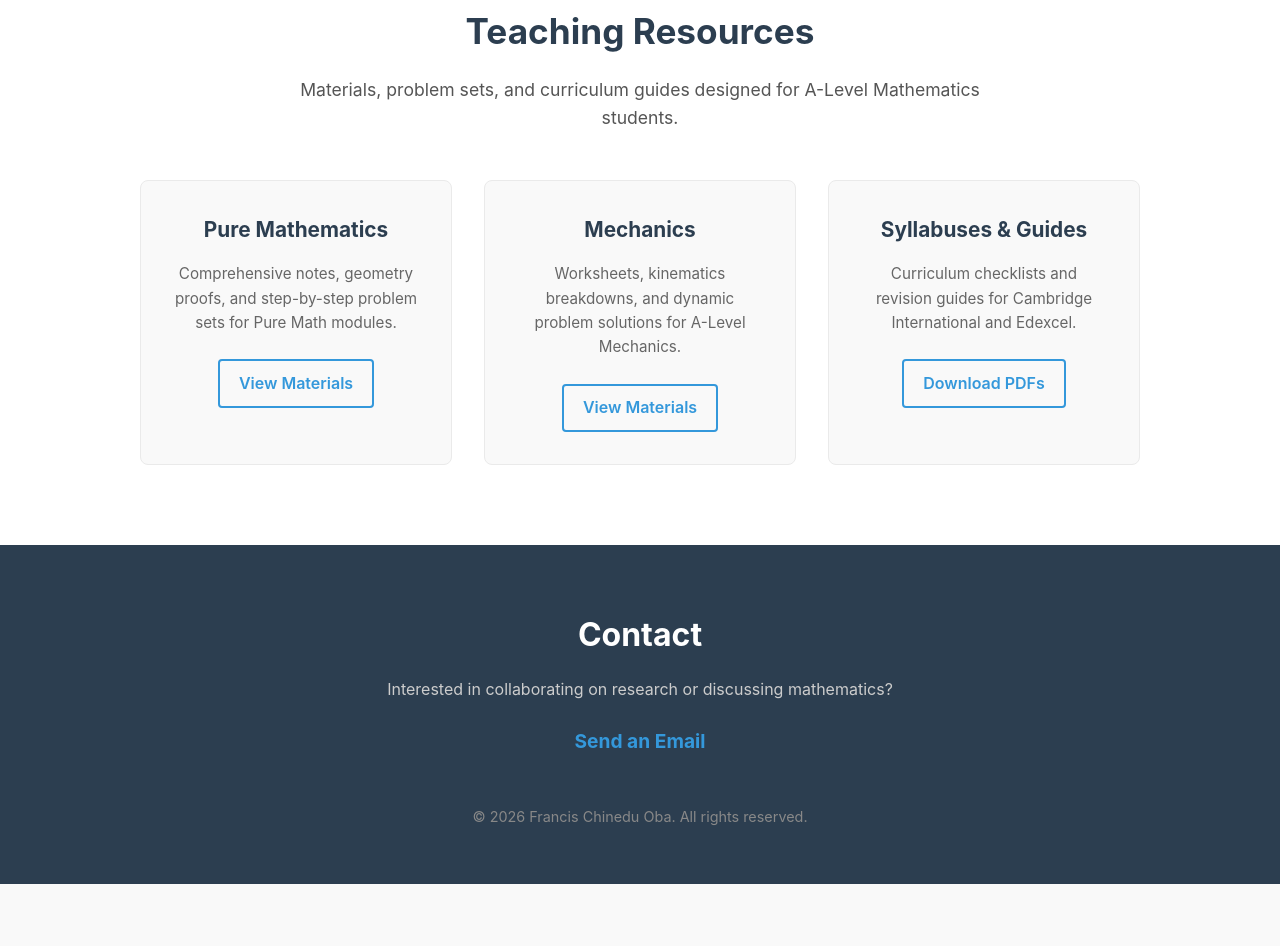
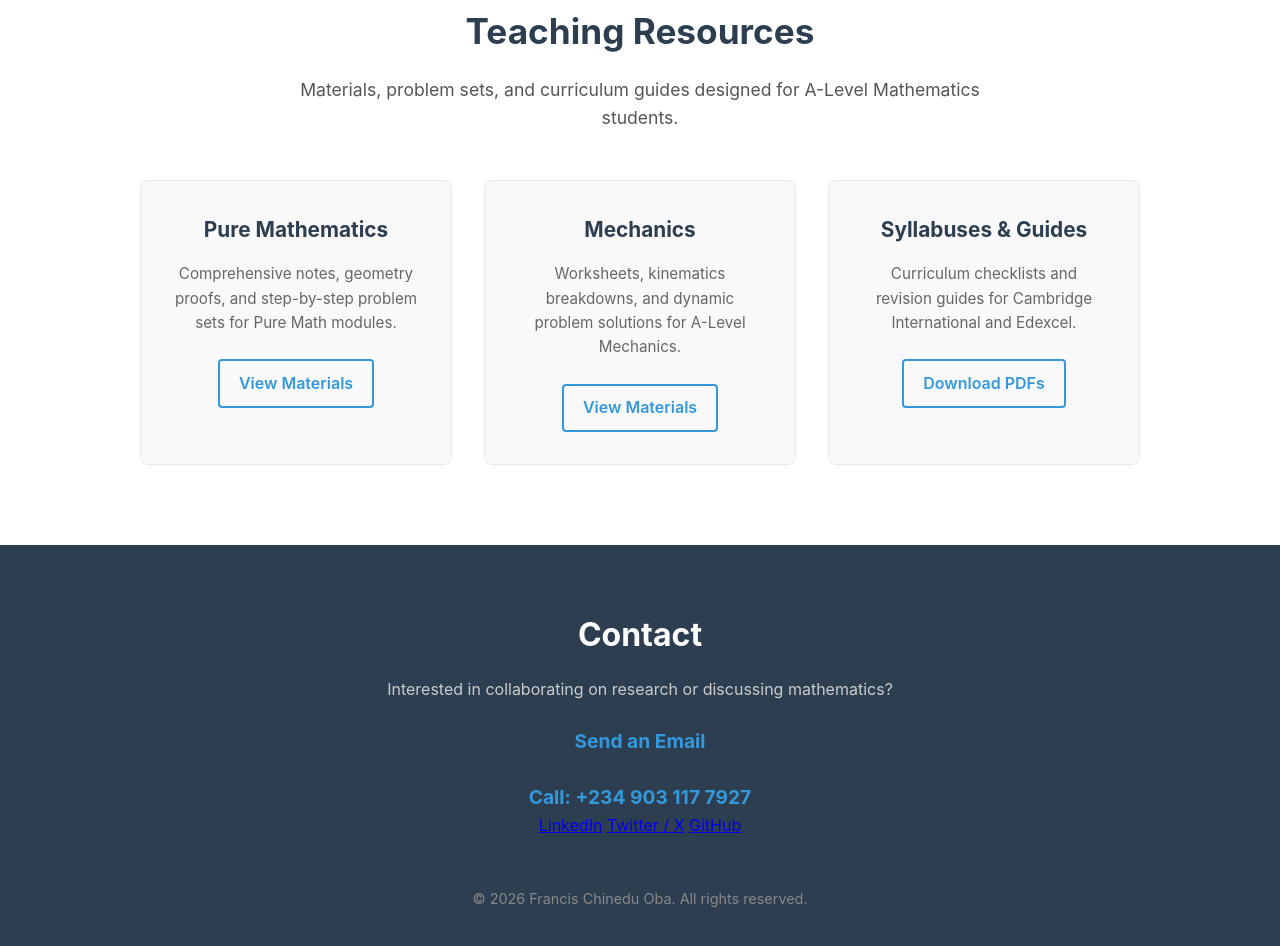
Before and after one commit to fran6oba/fran6oba.github.io, a plain HTML site: page index.html in a window 1280 px wide. Shown: the part 992-1938 px from the top of the page. Before the commit the page ends 1876 px from the top, so only its background shows below. Drawn offline with Linux system fonts and the light colour scheme.

Commit message:
Update contact information and social media links

```diff
--- a/index.html
+++ b/index.html
@@ -70,7 +70,22 @@
         <div class="container">
             <h3>Contact</h3>
             <p>Interested in collaborating on research or discussing mathematics?</p>
-            <a href="mailto:hello@example.com" class="footer-link">Send an Email</a>
+
+
+            <a href="mailto:your.actual.email@gmail.com" class="footer-link">Send an Email</a>
+
+            <br><br> <!-- This adds a little space between the email and phone number -->
+
+            <!-- Replace with your actual phone number (include your country code, e.g., +234 for Nigeria) -->
+            <a href="tel:+2349031177927" class="footer-link">Call: +234 903 117 7927</a>
+            <!-- Social Media Links -->
+            <div class="social-links">
+                <!-- Replace the href links with your actual profile URLs -->
+                <a href="www.linkedin.com/in/francis-oba-44437b264" target="_blank">LinkedIn</a>
+                <a href="https://x.com/chinedu_oba" target="_blank">Twitter / X</a>
+                <a href="https://github.com/fran6oba" target="_blank">GitHub</a>
+            </div>
+
             <p class="copyright">&copy; 2026 Francis Chinedu Oba. All rights reserved.</p>
         </div>
     </footer>
```
